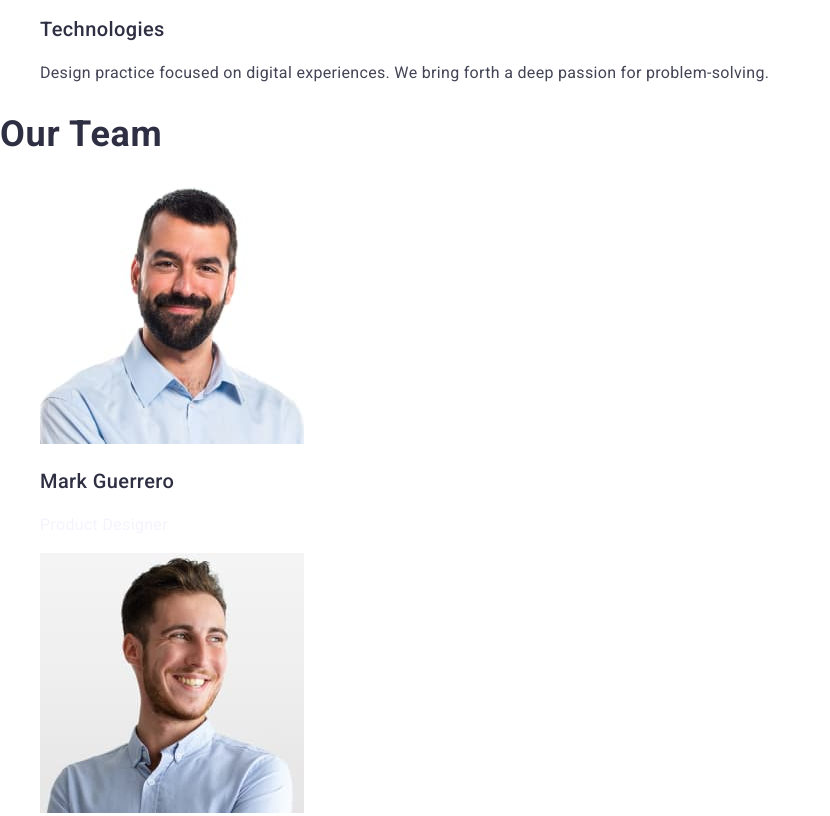
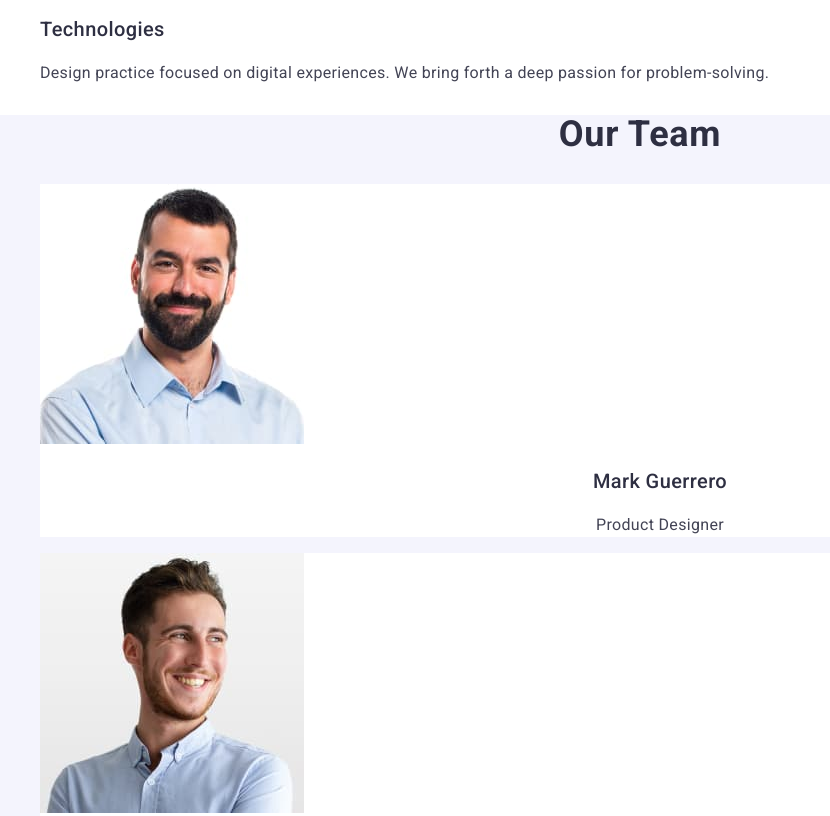
Before and after one commit to OleksandrLyshniak/goit-markup-hw-02, a plain HTML site: page index.html in a window 1280 px wide. Shown: the part 671-1487 px from the top of the page, without its empty margins (0-830 px from the left). Drawn offline with nearby package versions, Linux system fonts and the light colour scheme.

Commit message:
add index file

```diff
--- a/css/styles.css
+++ b/css/styles.css
@@ -70,7 +70,7 @@ a {
     letter-spacing: 0.02em;
     text-transform: capitalize;
     color: #2e2f42;
-    /* text-align: center; */
+    text-align: center;
 }
 
 /* .hidden-headings {
@@ -88,18 +88,18 @@ a {
 } */
 
         /* секція Головного заголовка */
-/* .title-box {
+.title-box {
     background-color: #2e2f42;
-    width: 1440px;
-    height: 600px;
-} */
+    /* width: 1440px;
+    height: 600px; */
+}
 
 .main-title {
     font-weight: 700;
     font-size: 56px;
     line-height: 1.07;
     letter-spacing: 0.02em;
-    /* text-align: center; */
+    text-align: center;
     color: #fff;
 }
 
@@ -147,7 +147,7 @@ a {
 }
 
 .section-our-team {
-    color: #F4F4FD;
+    background-color: #F4F4FD;
 }
 
 .timets-name {
@@ -155,7 +155,7 @@ a {
     font-size: 20px;
     line-height: 1.2;
     letter-spacing: 0.02em;
-    /* text-align: center; */
+    text-align: center;
     color: #2e2f42;
 }
 
@@ -163,7 +163,7 @@ a {
     font-size: 16px;
     line-height: 1.5;
     letter-spacing: 0.02em;
-    /* text-align: center; */
+    text-align: center;
 }
 
         /* секція Продукти */
```
